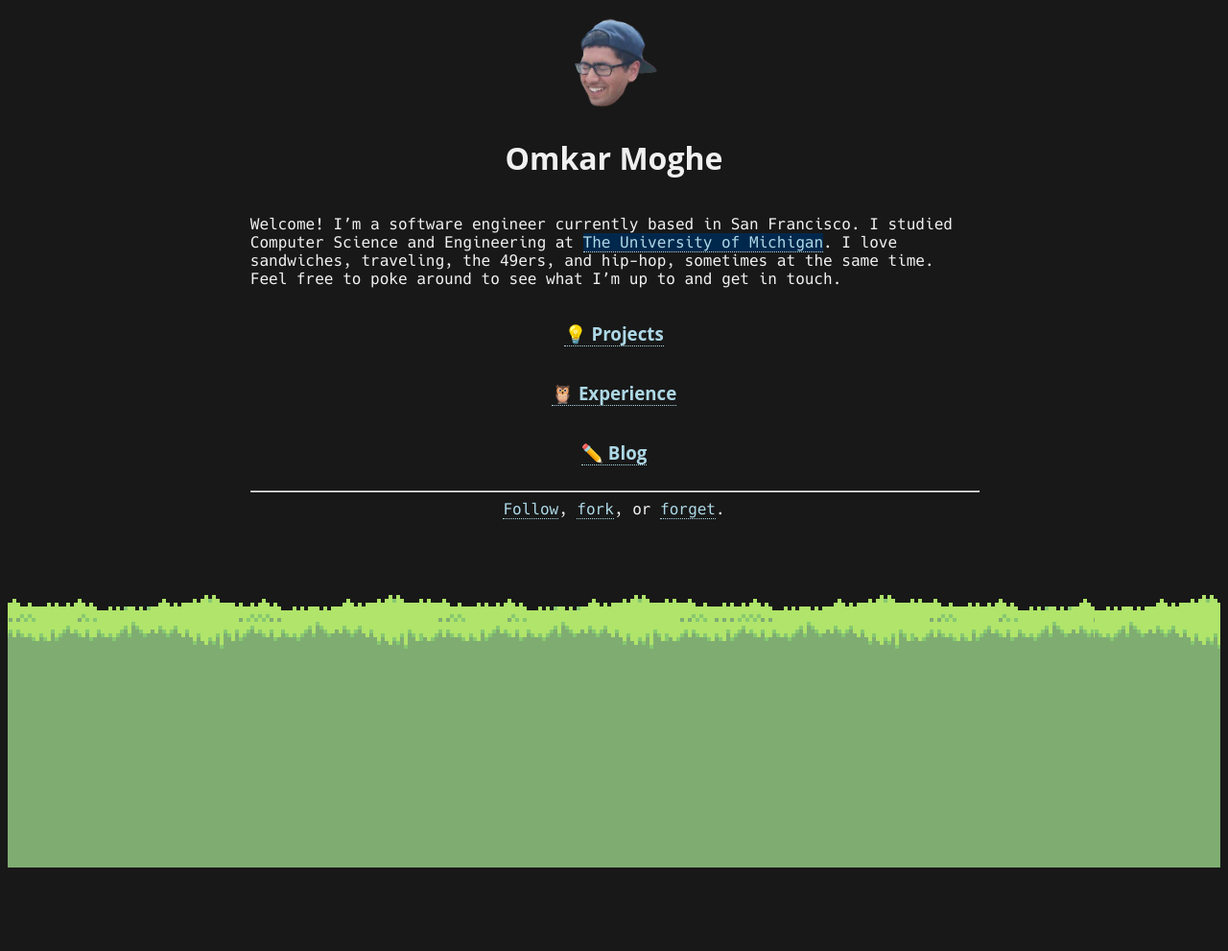
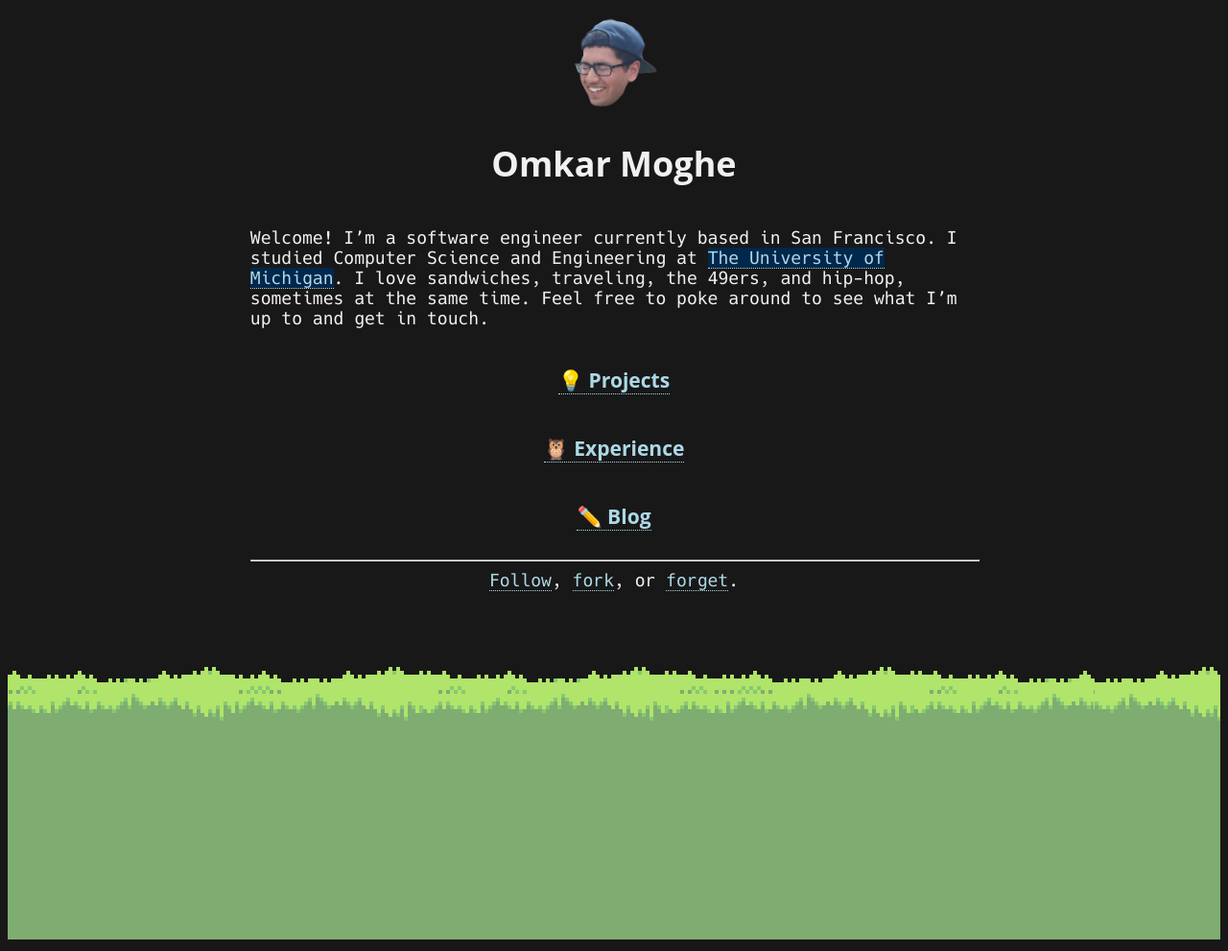
Before and after one commit to omkarmoghe/omkarmoghe.github.io, a Jekyll site: the page built from index.md, in a window 1280 px wide. Shown: the whole page at 96% size. Built offline with Jekyll 4.4.1, drawn with Linux system fonts in a browser that asks for light colours; before the commit the page ends 916 px from its top, so only the background shows below that.

Commit message:
mobile improvements

```diff
--- a/css/style.css
+++ b/css/style.css
@@ -15,6 +15,7 @@
 body {
     font-family: 'Hack', monospace;
     color: rgb(240, 240, 240);
+    font-size: 18px;
 }
 
 h1, h2, h3, h4, h5, h6 {
@@ -41,7 +42,13 @@
     flex-direction: column;
     justify-content: flex-start;
     align-items: center;
-    max-width: 60%;
+    max-width: 90%;
+}
+
+@media (min-width: 800px) {
+    .container .content {
+        max-width: 60%;
+    }
 }
 
 .container .content hr {
```
Also changed, not shown: 1 other file.
